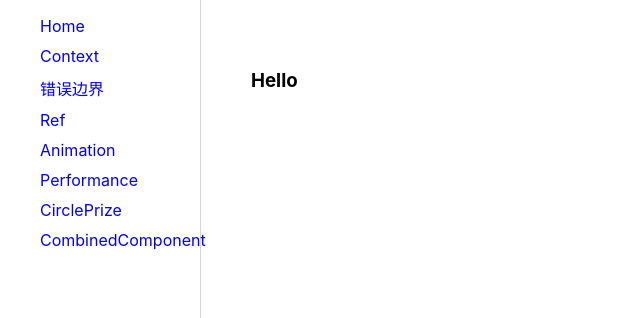
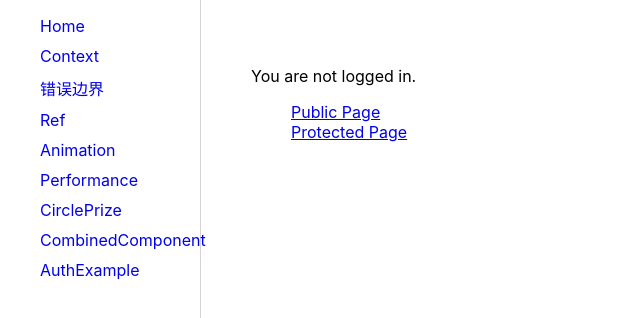
Before and after one commit to tkiddo/Notebook, a React (Create React App) app in the folder React/react-demo/: page /authExample in a window 1280 px wide. Shown: the top 318 px of the page, without its empty margins (0-640 px from the left). Built offline with nearby package versions, Linux system fonts and the light colour scheme.

Commit message:
access control

```diff
--- /dev/null
+++ b/React/react-demo/src/views/accessControl/index.js
@@ -0,0 +1,136 @@
+import React from "react";
+import {
+    BrowserRouter as Router,
+    Switch,
+    Route,
+    Link,
+    Redirect,
+    useHistory,
+    useLocation
+} from "react-router-dom";
+
+// This example has 3 pages: a public page, a protected
+// page, and a login screen. In order to see the protected
+// page, you must first login. Pretty standard stuff.
+//
+// First, visit the public page. Then, visit the protected
+// page. You're not yet logged in, so you are redirected
+// to the login page. After you login, you are redirected
+// back to the protected page.
+//
+// Notice the URL change each time. If you click the back
+// button at this point, would you expect to go back to the
+// login page? No! You're already logged in. Try it out,
+// and you'll see you go back to the page you visited
+// just *before* logging in, the public page.
+
+export default function AuthExample() {
+    return (
+        <Router>
+            <div>
+                <AuthButton />
+
+                <ul>
+                    <li>
+                        <Link to="/public">Public Page</Link>
+                    </li>
+                    <li>
+                        <Link to="/protected">Protected Page</Link>
+                    </li>
+                </ul>
+
+                <Switch>
+                    <Route path="/public">
+                        <PublicPage />
+                    </Route>
+                    <Route path="/login">
+                        <LoginPage />
+                    </Route>
+                    <PrivateRoute path="/protected">
+                        <ProtectedPage />
+                    </PrivateRoute>
+                </Switch>
+            </div>
+        </Router>
+    );
+}
+
+const fakeAuth = {
+    isAuthenticated: false,
+    authenticate(cb) {
+        fakeAuth.isAuthenticated = true;
+        setTimeout(cb, 100); // fake async
+    },
+    signout(cb) {
+        fakeAuth.isAuthenticated = false;
+        setTimeout(cb, 100);
+    }
+};
+
+function AuthButton() {
+    let history = useHistory();
+
+    return fakeAuth.isAuthenticated ? (
+        <p>
+            Welcome!{" "}
+            <button
+                onClick={() => {
+                    fakeAuth.signout(() => history.push("/"));
+                }}
+            >
+                Sign out
+            </button>
+        </p>
+    ) : (
+            <p>You are not logged in.</p>
+        );
+}
+
+// A wrapper for <Route> that redirects to the login
+// screen if you're not yet authenticated.
+function PrivateRoute({ children, ...rest }) {
+    return (
+        <Route
+            {...rest}
+            render={({ location }) =>
+                fakeAuth.isAuthenticated ? (
+                    children
+                ) : (
+                        <Redirect
+                            to={{
+                                pathname: "/login",
+                                state: { from: location }
+                            }}
+                        />
+                    )
+            }
+        />
+    );
+}
+
+function PublicPage() {
+    return <h3>Public</h3>;
+}
+
+function ProtectedPage() {
+    return <h3>Protected</h3>;
+}
+
+function LoginPage() {
+    let history = useHistory();
+    let location = useLocation();
+
+    let { from } = location.state || { from: { pathname: "/" } };
+    let login = () => {
+        fakeAuth.authenticate(() => {
+            history.replace(from);
+        });
+    };
+
+    return (
+        <div>
+            <p>You must log in to view the page at {from.pathname}</p>
+            <button onClick={login}>Log in</button>
+        </div>
+    );
+}
--- a/React/react-demo/src/views/homePage/index.js
+++ b/React/react-demo/src/views/homePage/index.js
@@ -16,6 +16,7 @@ const RefComponent = lazy(()=>import('../../components/ref'))
 const WordsFly = lazy(()=>import('../wordsFly'))
 const CirclePrize = lazy(()=>import('../circlePrize'))
 const CombinedComponent = lazy(()=>import('../combinedComponent'))
+const AuthExample = lazy(()=>import('../accessControl'))
 
 export default class HomePage extends React.Component {
     render() {
@@ -47,6 +48,9 @@ export default class HomePage extends React.Component {
                         <li>
                             <Link className='link' to='/combinedComponent'>CombinedComponent</Link>
                         </li>
+                        <li>
+                            <Link className='link' to='/authExample'>AuthExample</Link>
+                        </li>
                     </ul>
                 </div>
 
@@ -74,6 +78,9 @@ export default class HomePage extends React.Component {
                             <Route path="/combinedComponent">
                                 <CombinedComponent />
                             </Route>
+                            <Route path="/authExample">
+                                <AuthExample />
+                            </Route>
                             <Route path="/">
                                 <Home />
                             </Route>
```
